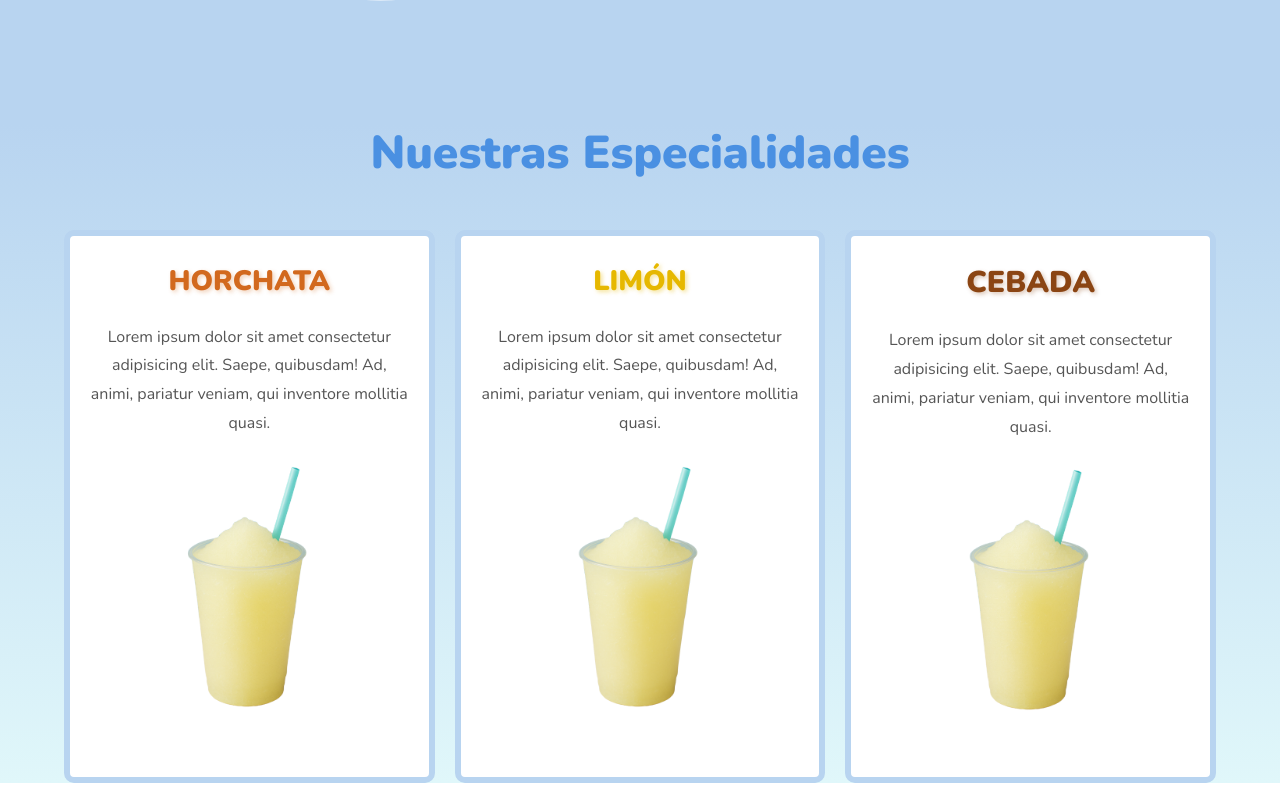
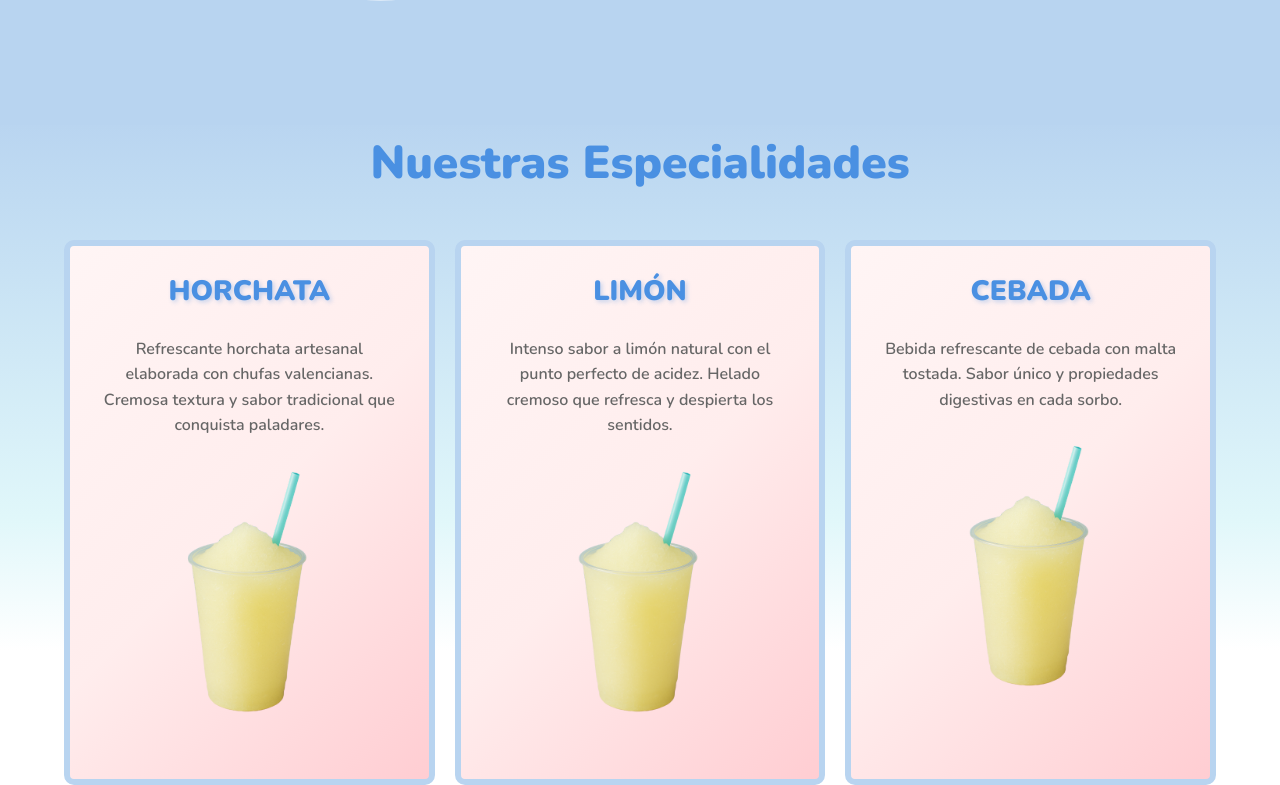
Before and after one commit to AlexRg32/helados-caldos, a website built with Vite: page index.html in a window 1280 px wide. Shown: the part 1015-1800 px from the top of the page. Built offline with nearby package versions, Linux system fonts and the light colour scheme.

Commit message:
nuestras especialidades modificado

```diff
--- a/index.html
+++ b/index.html
@@ -66,42 +66,51 @@
         <div class="destacados__contenido contenedor">
           <h2 class="destacados__heading">Nuestras Especialidades</h2>
           <div class="destacados__grid">
-          <div class="destacado">
+            <div class="destacado destacado--horchata">
               <h2 class="destacado__heading--horchata">HORCHATA</h2>
               <p class="destacado__descripcion">
-              Lorem ipsum dolor sit amet consectetur adipisicing elit. Saepe,
-              quibusdam! Ad, animi, pariatur veniam, qui inventore mollitia
-              quasi.
+                Refrescante horchata artesanal elaborada con chufas valencianas.
+                Cremosa textura y sabor tradicional que conquista paladares.
               </p>
-            <img class="destacado__imagen"
+              <img
+                class="destacado__imagen"
                 src="src/img/6f998619-ad26-4e3f-a98b-f29e4e360fc4-2.png"
                 alt="imagen horchata"
               />
             </div>
 
-          <div class="destacado">
+            <div class="destacado destacado--limon">
               <h2 class="destacado__heading--limon">LIMÓN</h2>
               <p class="destacado__descripcion">
-              Lorem ipsum dolor sit amet consectetur adipisicing elit. Saepe,
-              quibusdam! Ad, animi, pariatur veniam, qui inventore mollitia
-              quasi.
+                Intenso sabor a limón natural con el punto perfecto de acidez.
+                Helado cremoso que refresca y despierta los sentidos.
               </p>
-            <img class="destacado__imagen"
+              <img
+                class="destacado__imagen"
                 src="src/img/6f998619-ad26-4e3f-a98b-f29e4e360fc4-2.png"
                 alt="imagen limon"
               />
             </div>
 
-          <div class="destacado">
+            <div class="destacado destacado--cebada">
               <h2 class="destacado__heading--cebada">CEBADA</h2>
               <div class="destacado--ñapa">
-          <p class="destacado__descripcion">Lorem ipsum dolor sit amet consectetur adipisicing elit. Saepe, quibusdam! Ad, animi, pariatur veniam, qui inventore mollitia quasi.</p>
-          <img class="destacado__imagen" src="src/img/6f998619-ad26-4e3f-a98b-f29e4e360fc4-2.png" alt="imagen cebada">
+                <p class="destacado__descripcion">
+                  Bebida refrescante de cebada con malta tostada. Sabor único y
+                  propiedades digestivas en cada sorbo.
+                </p>
+                <img
+                  class="destacado__imagen"
+                  src="src/img/6f998619-ad26-4e3f-a98b-f29e4e360fc4-2.png"
+                  alt="imagen cebada"
+                />
               </div>
             </div>
           </div>
         </div>
       </section>
+
+
     </main>
   </body>
 </html>
--- a/src/css/style.css
+++ b/src/css/style.css
@@ -172,7 +172,7 @@ img {
   border-radius: 50%;
   opacity: 0.4;
   z-index: -1;
-  animation: float 3s ease-in-out infinite reverse;
+  animation: 3s ease-in-out infinite reverse;
 }
 
 .hero__contenido {
@@ -240,7 +240,6 @@ img {
   object-fit: cover;
   display: block;
   margin: 0 auto;
-  animation: float 3s ease-in-out infinite;
 }
 
 @media (min-width: 768px) {
@@ -279,12 +278,10 @@ img {
     width: 60rem;
     height: auto;
   }
-
 }
 
-
 @media (min-width: 1020px) and (max-width: 1279px) {
-  .hero__imagen img{
+  .hero__imagen img {
     transform: translateY(-15rem);
   }
 }
@@ -313,7 +310,7 @@ img {
 }
 
 /* Animaciones */
-/*
+
 @keyframes slideInLeft {
   from {
     opacity: 0;
@@ -335,17 +332,6 @@ img {
     transform: translateX(0);
   }
 }
-
-@keyframes float {
-  0%, 100% {
-    transform: translateY(0px);
-  }
-  50% {
-    transform: translateY(-10px);
-  }
-}
-
-*/
 
 /* Botones */
 .btn--primario {
@@ -369,9 +355,15 @@ img {
 /* Destacados */
 
 .destacados {
-  background: linear-gradient(to top, transparent 0%, var(--menta) 0%, var(--azulClaro) 100%);
+  margin-top: -1rem;
+  padding-top: 2rem;
+  background: linear-gradient(
+    to top,
+    transparent 20%,
+    var(--menta) 40%,
+    var(--azulClaro) 100%
+  );
   text-align: center;
-
 }
 
 .destacados__heading {
@@ -413,6 +405,9 @@ img {
 }
 
 @media (min-width: 1200px) {
+  .destacado {
+    padding-top: 2rem;
+  }
   .destacados__grid {
     display: grid;
     grid-template-columns: repeat(3, 1fr);
@@ -421,20 +416,35 @@ img {
 }
 
 .destacado {
-  background-color: var(--blanco);
+  background: linear-gradient(
+    135deg,
+    #fff5f5 0%,
+    #ffeded 50%,
+    var(--fresa) 100%
+  );
   border: 0.6rem solid var(--azulClaro);
   border-radius: 1rem;
   text-align: center;
-  color: #555;
   margin-bottom: 2rem;
   padding: 2rem;
   transition: all 0.3s ease;
 }
 
+.destacado__descripcion {
+  font-size: 1.6rem;
+  color: #666;
+  line-height: 1.6;
+  margin: 2rem 0;
+  font-weight: 600;
+  text-align: center;
+  padding: 0 1rem;
+}
+
+
+
 .destacado:hover {
   box-shadow: 0 8px 25px rgba(74, 144, 226, 0.2);
-  transform: translateY(-7px);
-
+  transform: translateY(-9px);
 }
 
 .destacado:last-child {
@@ -454,18 +464,10 @@ img {
   }
 }
 
-.destacado__heading--horchata {
-  color: #D2691E;
+.destacado__heading--horchata,
+.destacado__heading--limon,
+.destacado__heading--cebada {
+  color: var(--azulPrincipal);
   font-size: 2.8rem;
-  text-shadow: 2px 2px 4px rgba(210, 105, 30, 0.3);
+  text-shadow: 2px 2px 4px rgba(74, 144, 226, 0.3);
 }
-.destacado__heading--limon {
-   color: #E6B800;
-   font-size: 2.8rem;
-   text-shadow: 2px 2px 4px rgba(230, 184, 0, 0.4);
-}
-.destacado__heading--cebada {
-  color: #8B4513;
-  font-size: 3rem;
-  text-shadow: 2px 2px 4px rgba(139, 69, 19, 0.3);
-}
```
Lines whose indentation alone changed are shown as unchanged.
